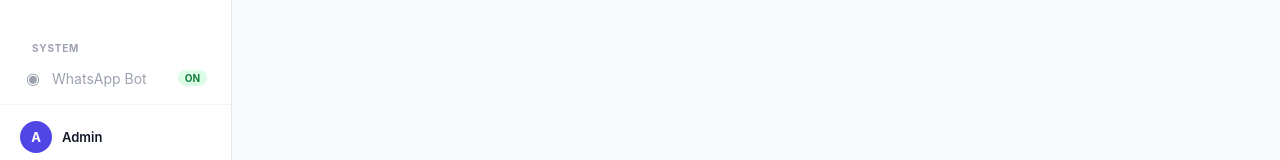
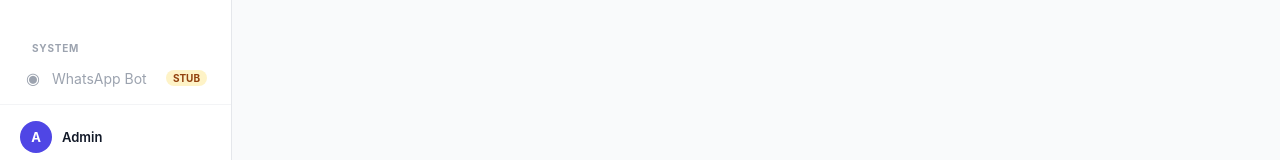
Before and after one commit to PranixQuick/School-OS, a Next.js app: page /import in a window 1280 px wide. Shown: the part 589-749 px from the top of the page. Built offline with nearby package versions, Linux system fonts and the light colour scheme; no server answers.

Commit message:
Phase C: components/Layout.tsx

```diff
--- a/components/Layout.tsx
+++ b/components/Layout.tsx
@@ -63,12 +63,24 @@ export default function Layout({ children, title, subtitle, actions }: LayoutPro
   const router = useRouter();
   const [session, setSession] = useState<SessionData | null>(null);
   const [sidebarOpen, setSidebarOpen] = useState(false);
+  const [waOk, setWaOk] = useState<boolean | null>(null);
 
   useEffect(() => {
     fetch('/api/auth/session').then(r => r.json()).then(d => { if (d.session) setSession(d.session); }).catch(() => {});
   }, []);
 
   useEffect(() => { setSidebarOpen(false); }, [pathname]);
+
+  // C6: WhatsApp health badge — fetch dispatcher status on mount
+  useEffect(() => {
+    fetch('/api/notifications/health')
+      .then(r => r.json())
+      .then((d: { dispatcher_mode?: string }) => {
+        const mode = d?.dispatcher_mode;
+        setWaOk(!!mode && mode !== 'unknown' && mode !== 'dry_run');
+      })
+      .catch(() => setWaOk(false));
+  }, []);
 
   async function handleLogout() {
     await fetch('/api/auth/logout', { method: 'POST' });
@@ -128,7 +140,8 @@ export default function Layout({ children, title, subtitle, actions }: LayoutPro
               <div style={{ display: 'flex', alignItems: 'center', gap: 10, padding: '9px 12px', borderRadius: 8, fontSize: 14, color: '#9CA3AF', cursor: 'pointer' }}>
                 <span className="sidebar-link-icon">◉</span>
                 WhatsApp Bot
-                <span style={{ marginLeft: 'auto', fontSize: 10, fontWeight: 700, background: '#DCFCE7', color: '#15803D', padding: '2px 7px', borderRadius: 10 }}>ON</span>
+                {waOk === true && <span style={{ marginLeft: 'auto', fontSize: 10, fontWeight: 700, background: '#DCFCE7', color: '#15803D', padding: '2px 7px', borderRadius: 10 }}>LIVE</span>}
+                {waOk === false && <span style={{ marginLeft: 'auto', fontSize: 10, fontWeight: 700, background: '#FEF3C7', color: '#92400E', padding: '2px 7px', borderRadius: 10 }}>STUB</span>}
               </div>
             </Link>
           </nav>
```
